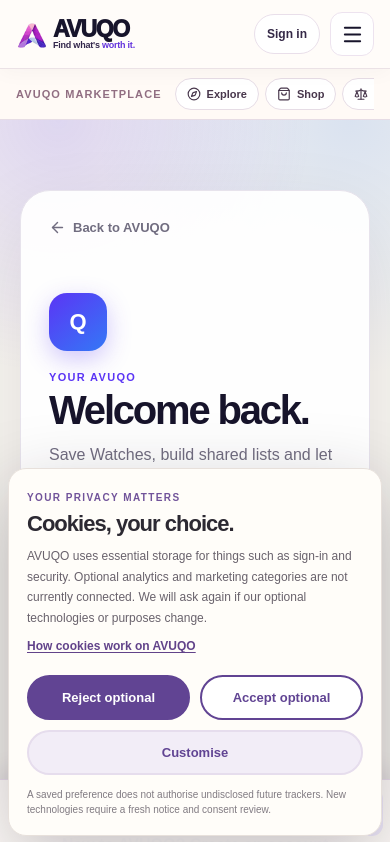
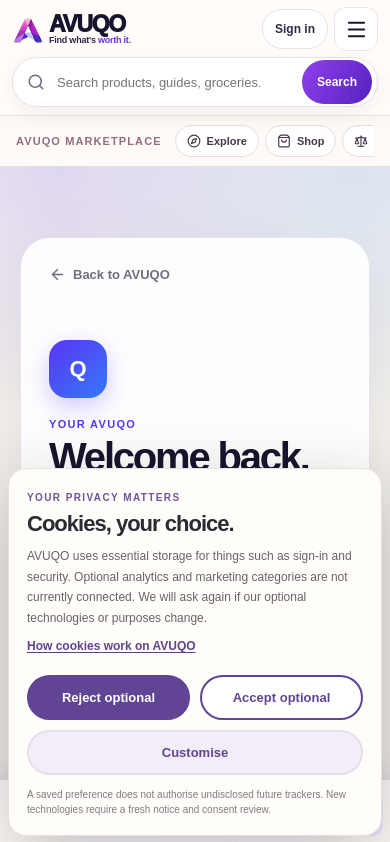
Before and after one commit to crkian/AVUQO, a Next.js app: page /login in a window 390 px wide. Shown: the top 842 px of the page. Built offline with nearby package versions, Linux system fonts and the light colour scheme; no server answers; the database is empty.

Commit message:
Restore mobile search and expand production visual checks (#163)

```diff
--- a/app/globals.css
+++ b/app/globals.css
@@ -160,3 +160,30 @@ button,a,input,select,textarea{touch-action:manipulation}
 @media(max-width:760px){.header .avuqo-brand-lockup{gap:6px}.header .avuqo-brand-symbol{width:31px;height:34px;font-size:22px}.header .avuqo-brand-text strong{font-size:23px}.header .avuqo-brand-text small{font-size:9px}.header .mobile-menu-toggle{border-radius:12px;background:#fff;border:1px solid #ede3ef}.header .header-actions .signin{min-height:40px}}
 @media(max-width:380px){.header .avuqo-brand-symbol{width:27px;height:32px;font-size:20px}.header .avuqo-brand-text strong{font-size:21px}.header .avuqo-brand-text small{font-size:8px}}
 @media(prefers-reduced-motion:reduce){.header *,.avuqo-footer *{scroll-behavior:auto}}
+
+/* Keep search within reach alongside the compact navigation on phones and tablets. */
+@media(max-width:1000px){
+ .header .avuqo-header-layout{
+  display:grid;
+  grid-template-columns:minmax(0,1fr) auto auto;
+  height:auto;
+  gap:6px 8px;
+  padding-block:7px 8px;
+ }
+ .avuqo-header-layout>.logo{grid-area:1/1}
+ .avuqo-header-layout>.header-actions{grid-area:1/2}
+ .avuqo-header-layout>.mobile-menu-toggle{grid-area:1/3}
+ .avuqo-header-layout>.header-search{
+  display:flex;
+  grid-column:1/-1;
+  max-width:none;
+  padding-block:2px;
+ }
+ .avuqo-header-layout>.header-search input,
+ .avuqo-header-layout>.header-search button{min-height:44px}
+ .header .avuqo-header-layout>.primary-nav{max-height:calc(100dvh - 112px - env(safe-area-inset-bottom))}
+}
+@media(max-width:400px){
+ .header .avuqo-header-layout{width:calc(100% - 24px);column-gap:6px}
+ .avuqo-header-layout .header-actions .auth-menu{gap:4px}
+}
```
Also changed, not shown: scripts/production-visual-audit.mjs (+8 -6 lines), 7 other files (tests, documents, lock files or other folders).
